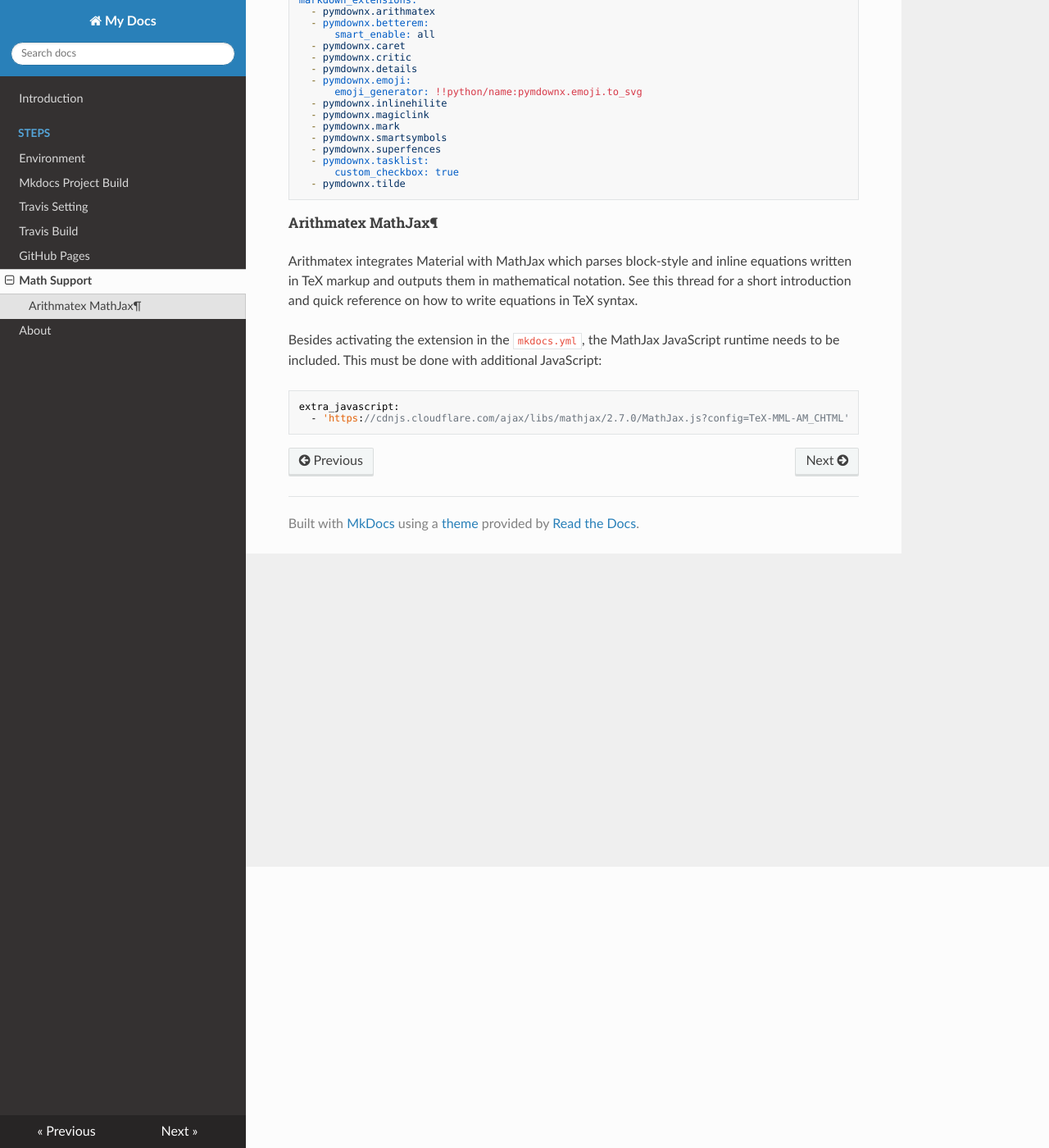
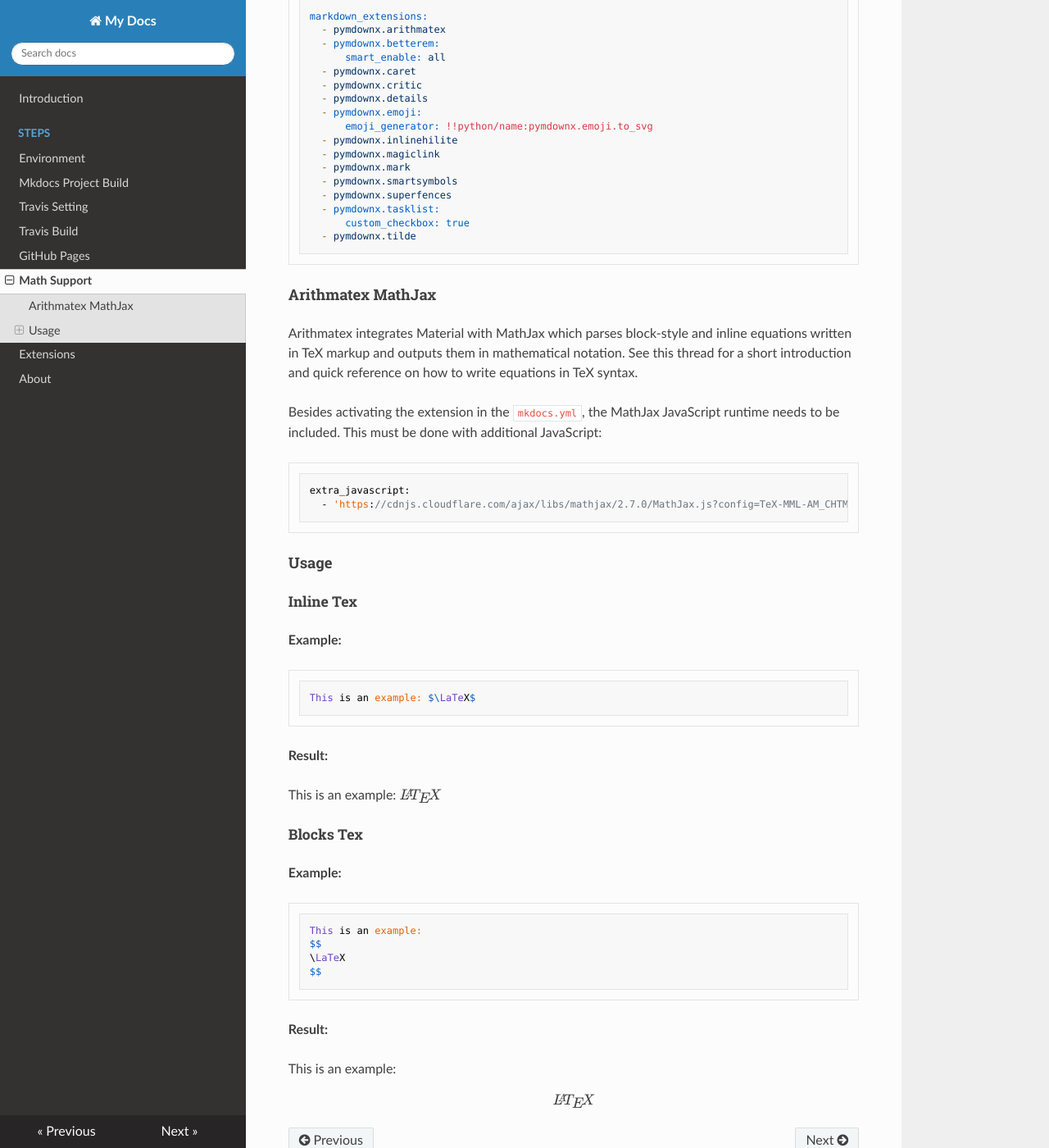
Before and after one commit to SilvesterHsu/Mkdocs, an MkDocs documentation site: the page built from docs/Math-Support.md, in a window 1280 px wide and 1400 px high, scrolled down 343 px. Shown: the whole window at 82% size. Built offline with MkDocs 1.6.1, drawn with Linux system fonts in a browser that asks for light colours; nearby versions of some CDN libraries; formulas are drawn with MathJax 3.

Commit message:
Add extensions

````diff
--- a/docs/Math-Support.md
+++ b/docs/Math-Support.md
@@ -1,4 +1,4 @@
-## Math Support
+# Math Support
 The PyMdown Extensions package can be installed with the following command:
 ```
 pip install pymdown-extensions
@@ -23,7 +23,7 @@ markdown_extensions:
       custom_checkbox: true
   - pymdownx.tilde
 ```
-### Arithmatex MathJax¶
+## Arithmatex MathJax
 Arithmatex integrates Material with MathJax which parses block-style and inline equations written in TeX markup and outputs them in mathematical notation. See this thread for a short introduction and quick reference on how to write equations in TeX syntax.
 
 Besides activating the extension in the `mkdocs.yml`, the MathJax JavaScript runtime needs to be included. This must be done with additional JavaScript:
@@ -31,3 +31,34 @@ Besides activating the extension in the `mkdocs.yml`, the MathJax JavaScript run
 extra_javascript:
   - 'https://cdnjs.cloudflare.com/ajax/libs/mathjax/2.7.0/MathJax.js?config=TeX-MML-AM_CHTML'
 ```
+
+## Usage
+### Inline Tex
+
+**Example:**
+
+```
+This is an example: $\LaTeX$
+```
+
+**Result:**
+
+This is an example: $\LaTeX$
+
+### Blocks Tex
+
+**Example:**
+
+```
+This is an example:
+$$
+\LaTeX
+$$
+```
+
+**Result:**
+
+This is an example:
+$$
+\LaTeX
+$$
--- a/mkdocs.yml
+++ b/mkdocs.yml
@@ -8,6 +8,7 @@ nav:
         - Travis Build: Travis-Build.md
         - GitHub Pages: GitHub-Pages.md
         - Math Support: Math-Support.md
+        - Extensions: Extensions.md
     - About: about.md
 theme:
   name: readthedocs
@@ -16,4 +17,9 @@ extra_javascript:
 markdown_extensions:
     - toc:
         baselevel: 3
+        permalink: true
     - mdx_math
+    - pymdownx.arithmatex
+    - admonition
+    - pymdownx.details
+    - pymdownx.superfences
````
Also changed, not shown: docs/Extensions.md (added, +153 -0 lines).
